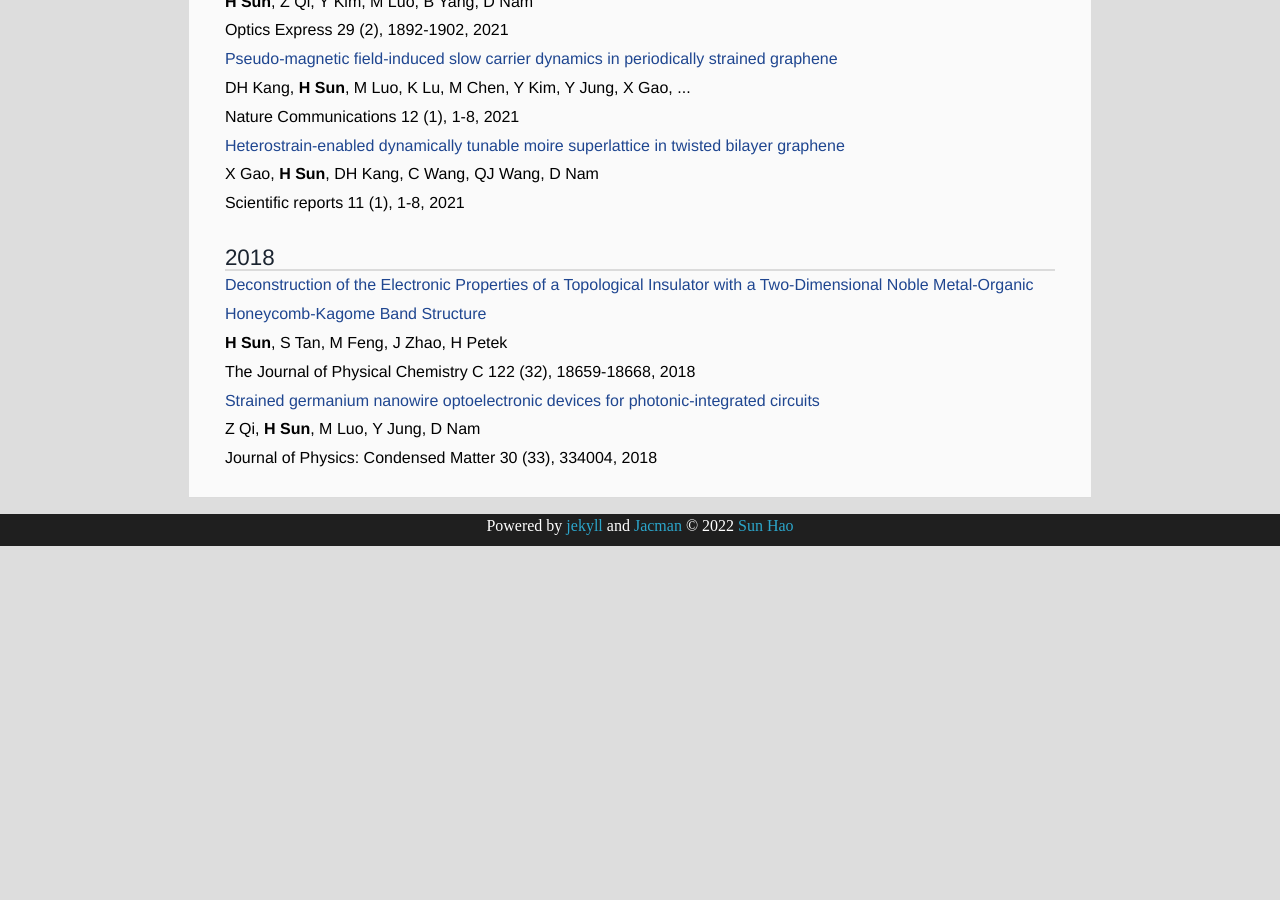
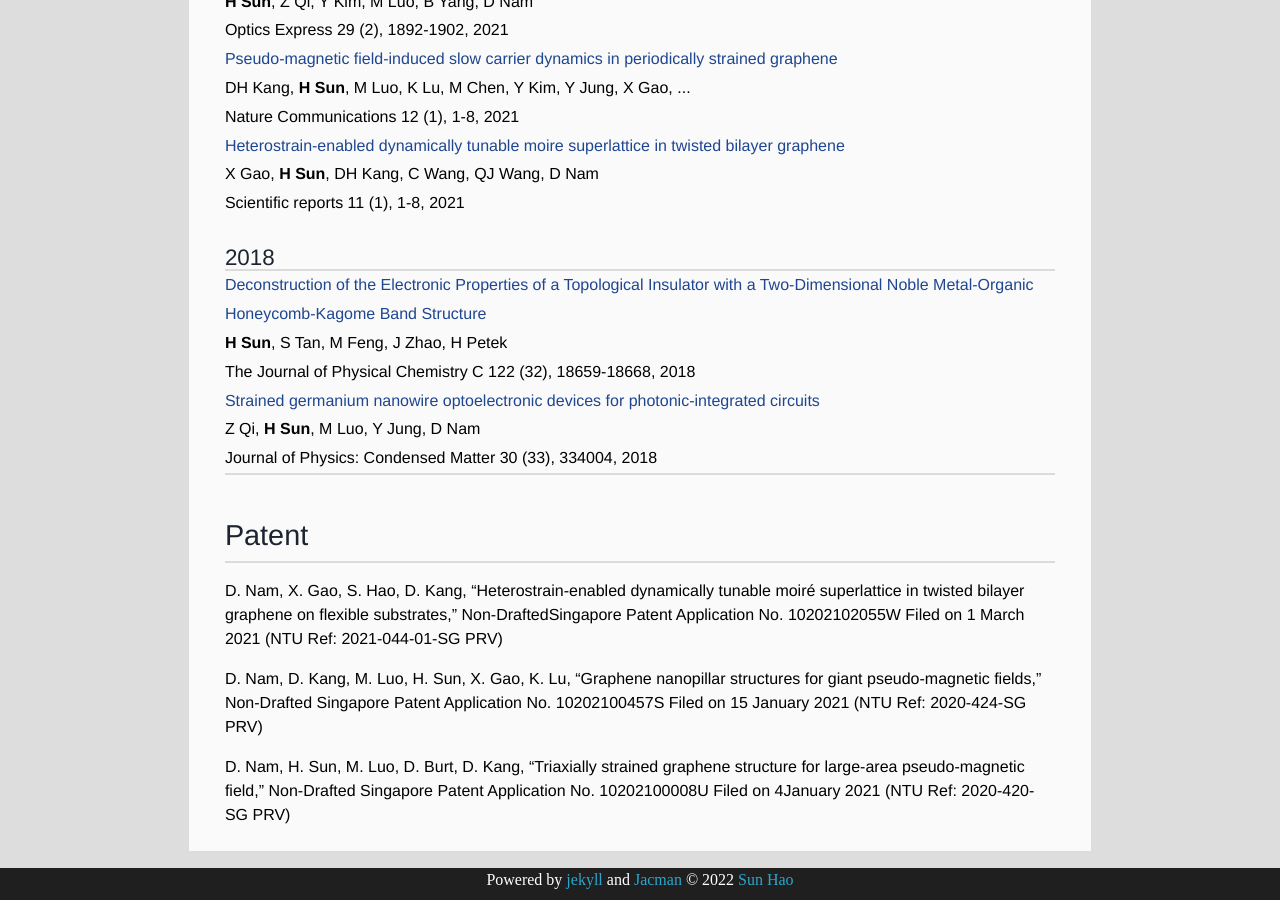
Before and after one commit to sunohao/sunhao_physics, a Jekyll site: the page built from publications/index.html, in a window 1280 px wide and 900 px high, scrolled down 736 px. Built offline with Jekyll 4.4.1, drawn with Linux system fonts in a browser that asks for light colours; nearby versions of some CDN libraries; some web fonts are replaced; before the commit the page ends 1282 px from its top, so only the background shows below that.

Commit message:
publication change

```diff
--- a/publications/index.html
+++ b/publications/index.html
@@ -3,7 +3,6 @@ layout: page
 type: page
 title: Publications
 ---
-
 <h3>2022</h3>
 <hr>
 <td class="gsc_a_t">
@@ -67,3 +66,22 @@ title: Publications
         <div class="gs_gray">Z Qi, <b>H Sun</b>, M Luo, Y Jung, D Nam</div>
         <div class="gs_gray">Journal of Physics: Condensed Matter 30 (33), 334004<span class="gs_oph">, 2018</span></div>
 </td>
+
+<hr>
+
+<h2>Patent</h2>
+
+<p>
+    D. Nam, X. Gao, S. Hao, D. Kang, “Heterostrain-enabled dynamically tunable moiré superlattice in twisted bilayer graphene on flexible substrates,”
+    Non-DraftedSingapore Patent Application No. 10202102055W Filed on 1 March 2021 (NTU Ref: 2021-044-01-SG PRV)
+</p>
+
+<p>
+    D. Nam, D. Kang, M. Luo, H. Sun, X. Gao, K. Lu, “Graphene nanopillar structures for giant pseudo-magnetic fields,”
+    Non-Drafted Singapore Patent Application No. 10202100457S Filed on 15 January 2021 (NTU Ref: 2020-424-SG PRV)
+</p>
+
+<p>
+    D. Nam, H. Sun, M. Luo, D. Burt, D. Kang, “Triaxially strained graphene structure for large-area pseudo-magnetic field,”
+    Non-Drafted Singapore Patent Application No. 10202100008U Filed on 4January 2021 (NTU Ref: 2020-420-SG PRV)
+</p>
```
Also changed, not shown: people/index.html (line endings or trailing spaces), 1 other file.
